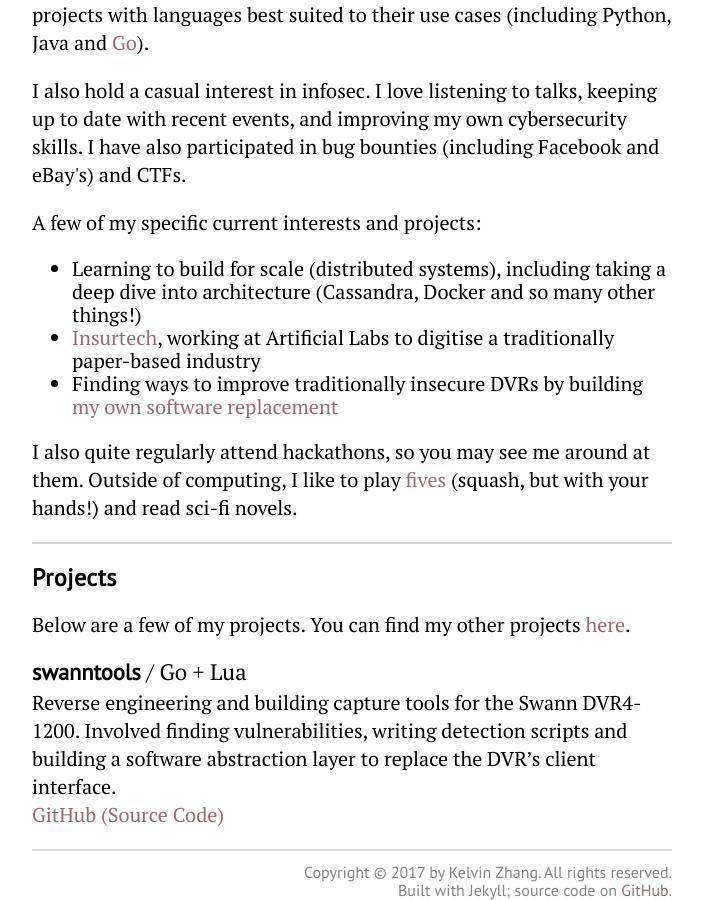
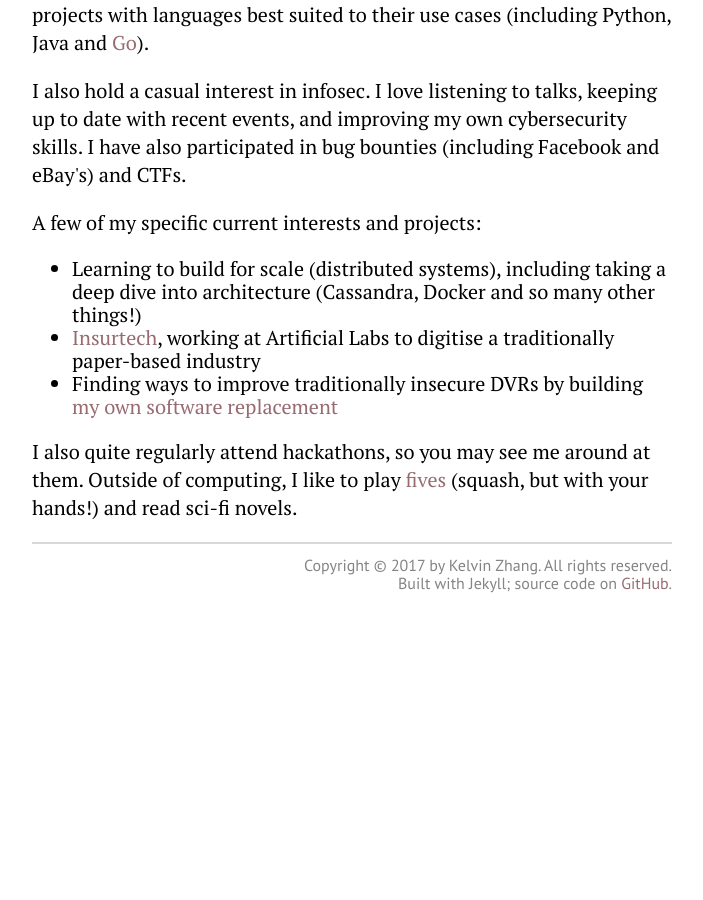
Before and after one commit to kz/iamkelv.in-new, a Jekyll site: the page built from index.html, in a window 1280 px wide and 900 px high, scrolled down 726 px. Shown: the whole window, without its empty margins (288-991 px from the left). Built offline with Jekyll 4.4.1, drawn with Linux system fonts in a browser that asks for light colours; after the commit the page ends 1319 px from its top, so only the background shows below that.

Commit message:
Remove featured projects from homepage

```diff
--- a/index.html
+++ b/index.html
@@ -20,16 +20,3 @@ permalink: /
     </ul>
     <p>I also quite regularly attend hackathons, so you may see me around at them. Outside of computing, I like to play <a href="https://www.youtube.com/watch?v=aWNamssrZAY">fives</a> (squash, but with your hands!) and read sci-fi novels. </p>
 </div>
-<div class="row">
-    <h2>Projects</h2>
-    <p>Below are a few of my projects. You can find my other projects <a href="">here</a>.</p>
-
-    {% assign projects = site.projects | where: "featured", "true" %}
-    {% for project in projects %}
-    <div class="recent-project">
-        <h3 class="project-title"><span class="project-name">{{ project.name }}</span>{% if project.languages %}<span class="project-languages"> / {{ project.languages }}</span>{% endif %}</h3>
-        <p class="project-details">{{ project.excerpt | remove: '<p>' | remove: '</p>' }}</p>
-        <p class="project-links">{% if project.links %}{% for link in project.links %}<a href="{{ link.url }}">{{ link.text }}</a>{% unless forloop.last %} | {% endunless %}{% endfor %}{% endif %}</p>
-    </div>
-    {% endfor %}
-</div>
```
